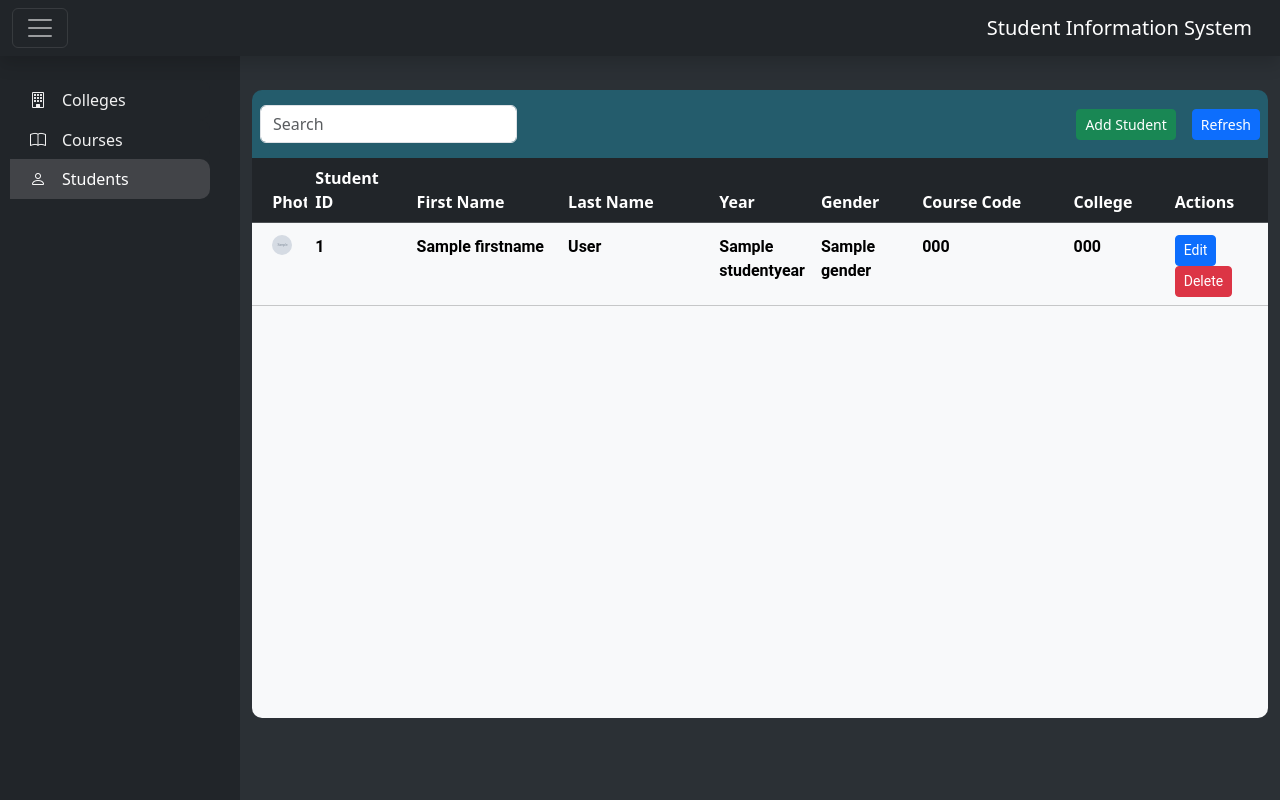
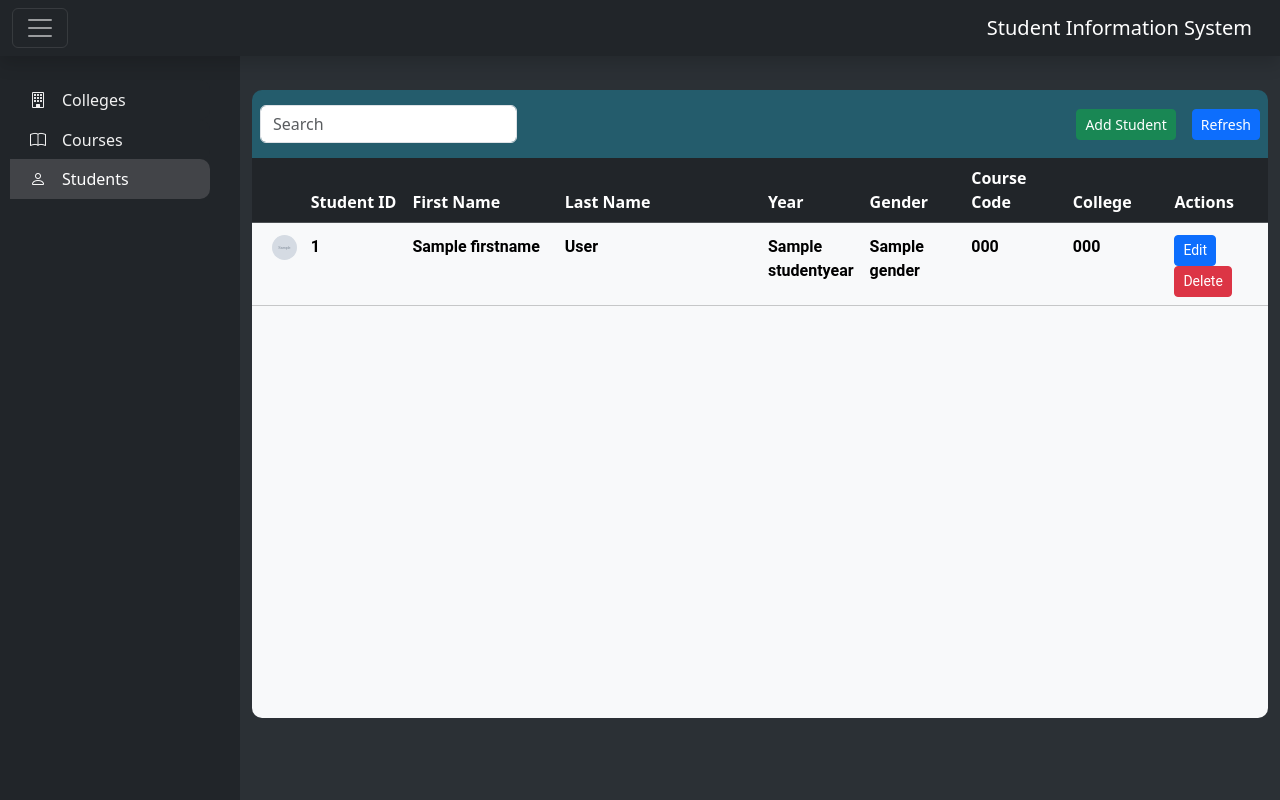
Before and after one commit to jrmamauag007/ssisv3, a Flask app: template app/templates/students.html in a window 1280 px wide. Run offline with Flask 3, Linux system fonts and the light colour scheme; the template is opened without the code that fills it: most values are stand-ins (such as "Sample title", 1, 10 or a date in 2020); grey boxes marked "Sample" are stand-in pictures; some libraries are stand-ins or nearby versions.

Commit message:
Resize photo size

```diff
--- a/app/templates/students.html
+++ b/app/templates/students.html
@@ -158,13 +158,13 @@
         <table class="table table-light table-hover">
             <thead class="table table-dark" style="position: sticky;">
                 <tr>
-                    <th style="width: 5%; padding-left:2%">Photo</th>
+                    <th style="width: 5%; padding-left:2%"></th>
                     <th style="width: 10%;">Student ID</th>
                     <th style="width: 15%;">First Name</th>
-                    <th style="width: 15%;">Last Name</th>
+                    <th style="width: 20%;">Last Name</th>
                     <th style="width: 10%;">Year</th>
                     <th style="width: 10%;">Gender</th>
-                    <th style="width: 15%;">Course Code</th>
+                    <th style="width: 10%;">Course Code</th>
                     <th style="width: 10%;">College</th>
                     <th style="width: 15%;">Actions</th> <!-- Added column for actions -->
                 </tr>
@@ -172,8 +172,8 @@
             <tbody>
                 {% for student in studentlist %}
                 <tr class="highlightable-row-student" data-id="{{ student.id }}" style="height: 48px;">
-                    <td style="padding-left:2%">{% if student.photo_url %} <img class="mb-3" src="{{ student.photo_url }}" style="width: 20px; height: 20px; object-fit: cover; border-radius: 50%;">{% else %}
-                        <span class="bi bi-person-circle" style="font-size: 20px;"></span>
+                    <td style="padding-left:2%">{% if student.photo_url %} <img class="mb-3" src="{{ student.photo_url }}" style="width: 25px; height: 25px; object-fit: cover; border-radius: 50%;">{% else %}
+                        <span class="bi bi-person-circle" style="font-size: 25px;"></span>
                       {% endif %}</td>
                     <td>{{ student.id }}</td>
                     <td>{{ student.firstname }}</td>
```
